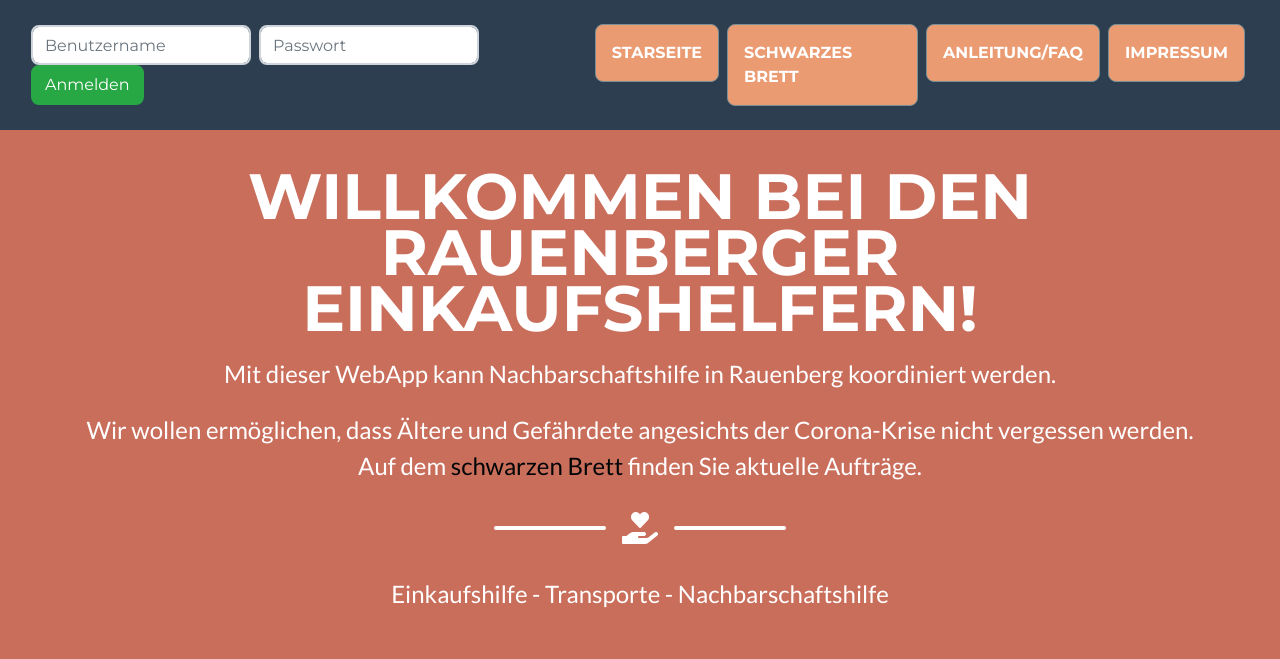
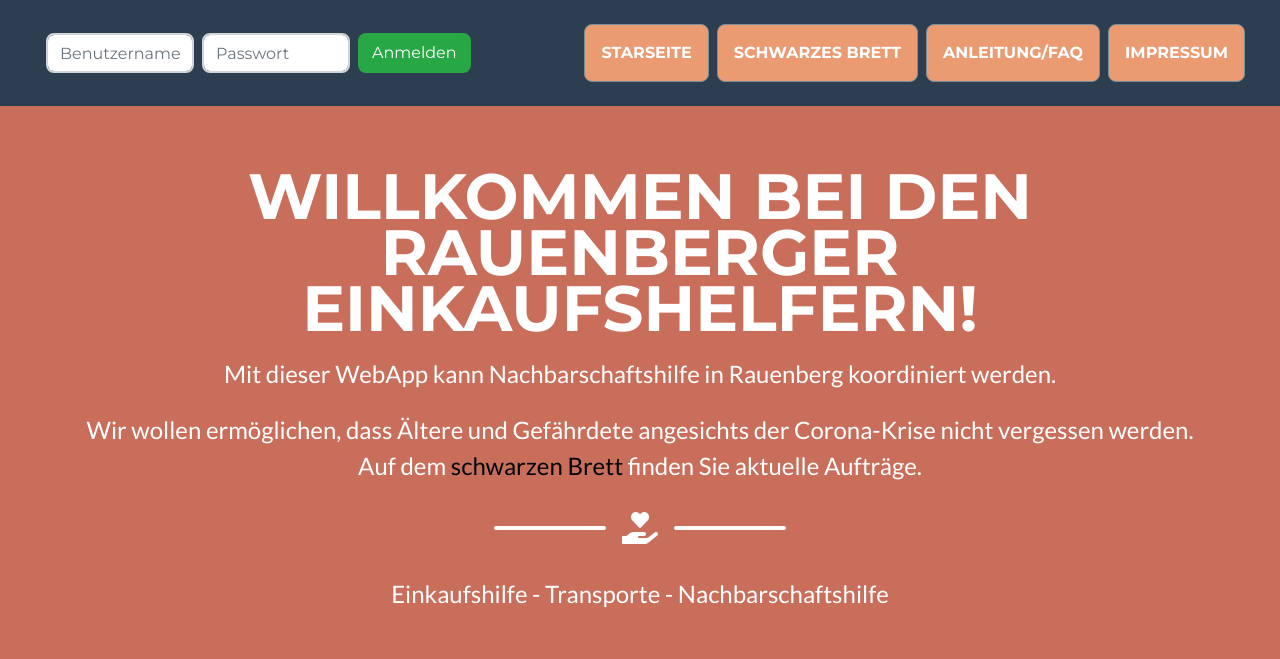
Before and after one commit to SYoy/voluntary_grocery_shopping, a Django app: page /?next=/schwarzes_brett/ in a window 1280 px wide. Shown: the top 659 px of the page. Run offline with Django 3.2, Linux system fonts and the light colour scheme; data comes from the database, SQL or seed files in the repository; both versions use the stored data as it was after the commit; some libraries are stand-ins or nearby versions.

Commit message:
smaller anmeldebutton

```diff
--- a/EinkaufsApp/templates/base_less.html
+++ b/EinkaufsApp/templates/base_less.html
@@ -32,34 +32,38 @@
 {% load widget_tweaks %}
 
   <!-- Navigation -->
-  <nav class="navbar navbar-expand-lg bg-secondary text-uppercase fixed-top" id="mainNav">
+  <nav class="navbar navbar-expand-xl bg-secondary text-uppercase fixed-top" id="mainNav">
     <div class="container-fluid">
+     <div class="col-5">
          {% if user.is_authenticated %}
           <a class="navbar-brand btn btn-warning" href="{% url "logout" %}">Abmelden</a>
          {% else %}
             <form class="form-inline my-0 my-lg-0" role="form" action="{% url "login" %}"
                 method="post" accept-charset="utf-8">
-          <div class="form-group mr-sm-2 d-none d-md-block">
-            <input type="text" placeholder="Benutzername" class="form-control" name="username">
+              <div class="form-group mr-sm-2 d-none d-xl-block">
+                <input type="text" placeholder="Benutzername" class="form-control" name="username" size="12">
               </div>
-          <div class="form-group mr-sm-2 d-none d-md-block">
-            <input type="password" placeholder="Passwort" class="form-control" name="password">
+              <div class="form-group mr-sm-2 d-none d-xl-block">
+                <input type="password" placeholder="Passwort" class="form-control" name="password" size="12">
               </div>
               {% csrf_token %}
-          <button type="submit" class="btn btn-success d-none d-md-block">Anmelden</button>
+              <button type="submit" class="btn btn-success d-none d-xl-block">Anmelden</button>
             </form>
 
-         <form class="form-inline my-0 my-lg-0 d-md-none" role="form" action="{% url "login" %}"
+              <form class="form-inline my-0 my-lg-0 d-xl-none" role="form" action="{% url "login" %}"
                 method="post" accept-charset="utf-8">
-          <div class="form-group">
-            <input type="text" placeholder="Benutzername" class="form-control" name="username" size="7">
+              <div class="form-group d-none d-sm-block" style="margin-right: 5px">
+                <input type="text" placeholder="Benutzername" class="form-control" name="username" size="6">
               </div>
-          <div class="form-group">
-            <input type="password" placeholder="Passwort" class="form-control" name="password" size="7">
+              <div class="form-group d-none d-sm-block" style="margin-right: 5px">
+                <input type="password" placeholder="Passwort" class="form-control" name="password" size="6">
               </div>
               {% csrf_token %}
               <button type="submit" class="btn btn-success">Anmelden</button>
             </form>
+         </div>
+
+
      {% endif %}
 
     {% for message in messages %}
```
Also changed, not shown: db.sqlite3. Lines whose indentation alone changed are shown as unchanged.
